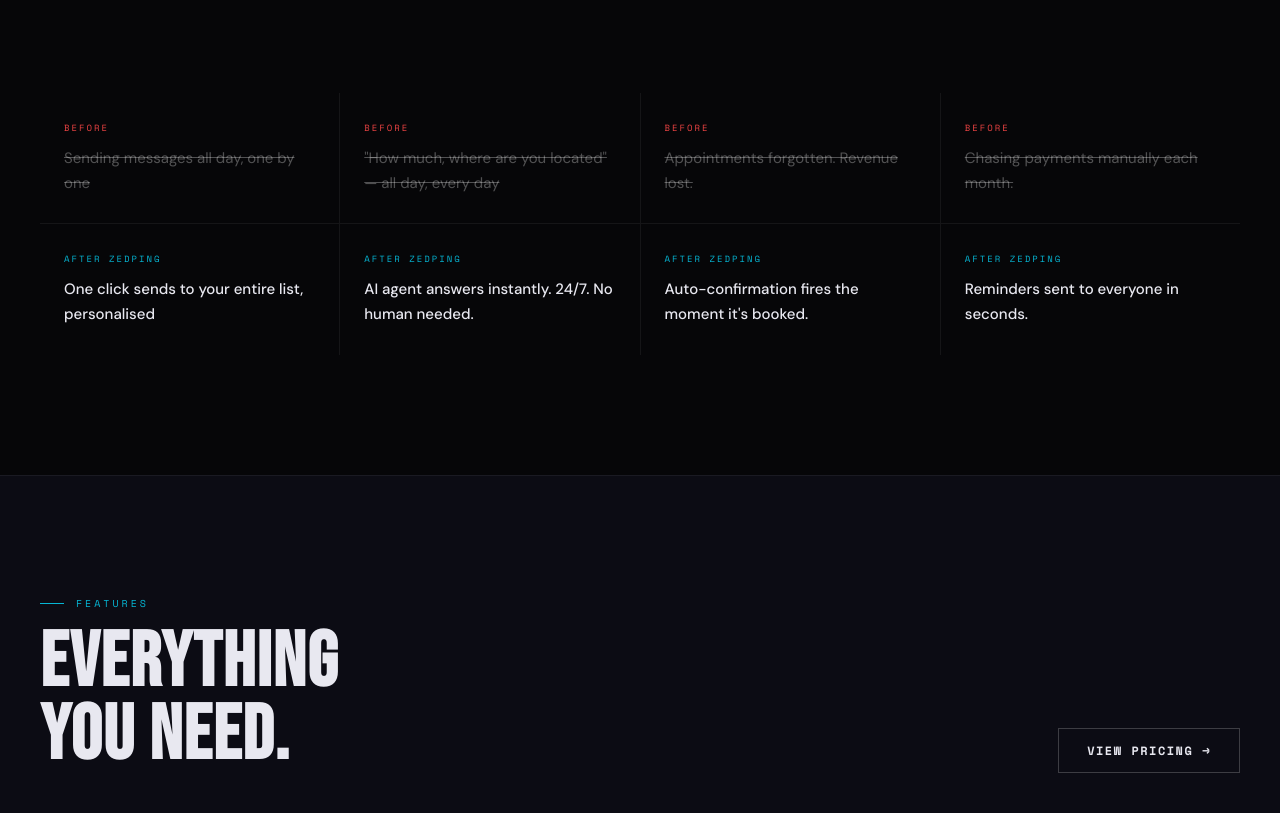
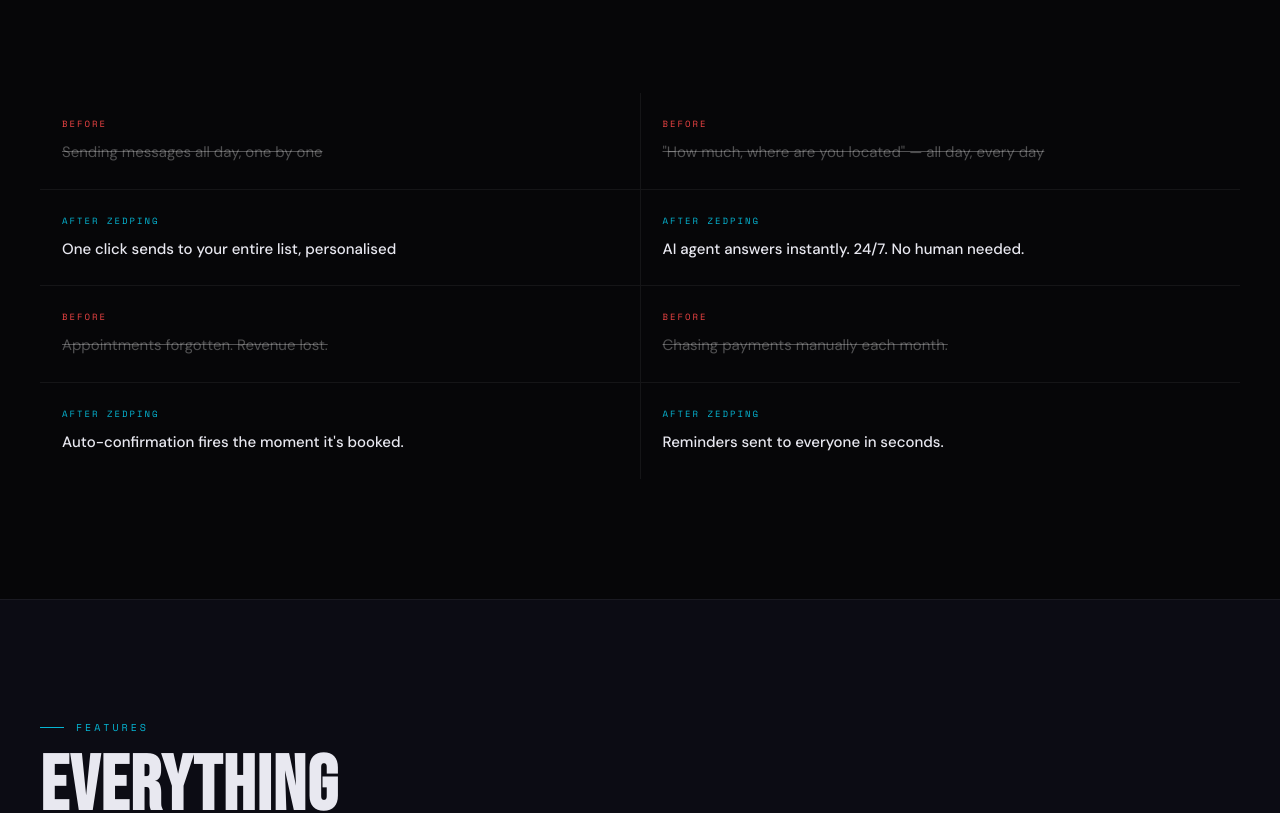
Before and after one commit to MsVee-git/zedping-frontend, a React (Create React App) app: page / in a window 1280 px wide. Shown: the part 1391-2204 px from the top of the page. Built offline with nearby package versions, Linux system fonts and the light colour scheme.

Commit message:
Update App.js

```diff
--- a/src/App.js
+++ b/src/App.js
@@ -296,7 +296,7 @@
             </h1>
           </Reveal>
           <Reveal delay={0.2}>
-            <h1 className="display" style={{ fontSize: "clamp(72px, 12vw, 160px)", color: "var(--cyan)", lineHeight: 0.92, marginBottom: 8, WebkitTextStroke: "1px var(--cyan)", WebkitTextFillColor: "transparent" }}>
+            <h1 className="display" style={{ fontSize: "clamp(72px, 12vw, 160px)", color: "var(--cyan)", lineHeight: 0.92, marginBottom: 8 }}>
               CONTACT LIST.
             </h1>
           </Reveal>
@@ -367,21 +367,21 @@
               EVERY ZAMBIAN BUSINESS OWNER KNOWS THIS.
             </h2>
           </Reveal>
-          <div className="before-after-grid" style={{ display: "grid", gridTemplateColumns: "repeat(auto-fit, minmax(260px, 1fr))", gap: 1, background: "var(--border)" }}>
+          <div style={{ display: "flex", flexWrap: "wrap", gap: 1, background: "var(--border)" }}>
             {[
               { b: "Sending messages all day, one by one", a: "One click sends to your entire list, personalised" },
               { b: '"How much, where are you located" — all day, every day', a: "AI agent answers instantly. 24/7. No human needed." },
               { b: "Appointments forgotten. Revenue lost.", a: "Auto-confirmation fires the moment it's booked." },
               { b: "Chasing payments manually each month.", a: "Reminders sent to everyone in seconds." },
             ].map((p, i) => (
-              <Reveal key={i} delay={i * 0.08}>
-                <div style={{ background: "var(--black)" }}>
-                  <div style={{ padding: "28px 24px", borderBottom: "1px solid var(--border)" }}>
-                    <div className="mono" style={{ fontSize: 9, letterSpacing: 2, color: "#EF4444", marginBottom: 12, textTransform: "uppercase" }}>Before</div>
+              <Reveal key={i} delay={i * 0.08} style={{ width: "calc(50% - 0.5px)", minWidth: 260, flexGrow: 1 }}>
+                <div style={{ background: "var(--black)", height: "100%" }}>
+                  <div style={{ padding: "24px 22px", borderBottom: "1px solid var(--border)" }}>
+                    <div className="mono" style={{ fontSize: 9, letterSpacing: 2, color: "#EF4444", marginBottom: 10, textTransform: "uppercase" }}>Before</div>
                     <p style={{ color: "rgba(255,255,255,0.3)", fontSize: 15, lineHeight: 1.65, textDecoration: "line-through" }}>{p.b}</p>
                   </div>
-                  <div style={{ padding: "28px 24px" }}>
-                    <div className="mono" style={{ fontSize: 9, letterSpacing: 2, color: "var(--cyan)", marginBottom: 12, textTransform: "uppercase" }}>After ZedPing</div>
+                  <div style={{ padding: "24px 22px" }}>
+                    <div className="mono" style={{ fontSize: 9, letterSpacing: 2, color: "var(--cyan)", marginBottom: 10, textTransform: "uppercase" }}>After ZedPing</div>
                     <p style={{ color: "var(--smoke)", fontSize: 15, lineHeight: 1.65, fontWeight: 500 }}>{p.a}</p>
                   </div>
                 </div>
@@ -433,7 +433,7 @@
                 <div style={{ width: 24, height: 1, background: "var(--amber)" }} />
                 <span className="mono" style={{ fontSize: 10, letterSpacing: 3, color: "var(--amber)", textTransform: "uppercase" }}>AI Sales Agent</span>
               </div>
-              <h2 className="display" style={{ fontSize: "clamp(48px, 6vw, 80px)", color: "var(--smoke)", lineHeight: 0.95, marginBottom: 24 }}>YOUR SHOP.<br /><span style={{ color: "var(--cyan)", WebkitTextStroke: "1px var(--cyan)", WebkitTextFillColor: "transparent" }}>OPEN 24/7.</span></h2>
+              <h2 className="display" style={{ fontSize: "clamp(48px, 6vw, 80px)", color: "var(--smoke)", lineHeight: 0.95, marginBottom: 24 }}>YOUR SHOP.<br /><span style={{ color: "var(--cyan)", color: "var(--cyan)" }}>OPEN 24/7.</span></h2>
               <p style={{ fontSize: 17, color: "var(--mist)", lineHeight: 1.8, marginBottom: 32 }}>Your AI agent takes orders, recommends products, collects payment, and confirms delivery — all inside WhatsApp. While you sleep.</p>
               <a className="btn-cin" href="https://zed-ping-dashboard.vercel.app?signup=true">See It In Action →</a>
             </Reveal>
@@ -643,7 +643,7 @@
           <Reveal delay={0.1}>
             <h2 className="display" style={{ fontSize: "clamp(60px, 10vw, 130px)", color: "var(--smoke)", lineHeight: 0.92, marginBottom: 24 }}>
               STOP LOSING<br />
-              <span style={{ color: "var(--cyan)", WebkitTextStroke: "1px var(--cyan)", WebkitTextFillColor: "transparent" }}>SALES TO</span><br />
+              <span style={{ color: "var(--cyan)", color: "var(--cyan)" }}>SALES TO</span><br />
               SLOW REPLIES.
             </h2>
           </Reveal>
```
